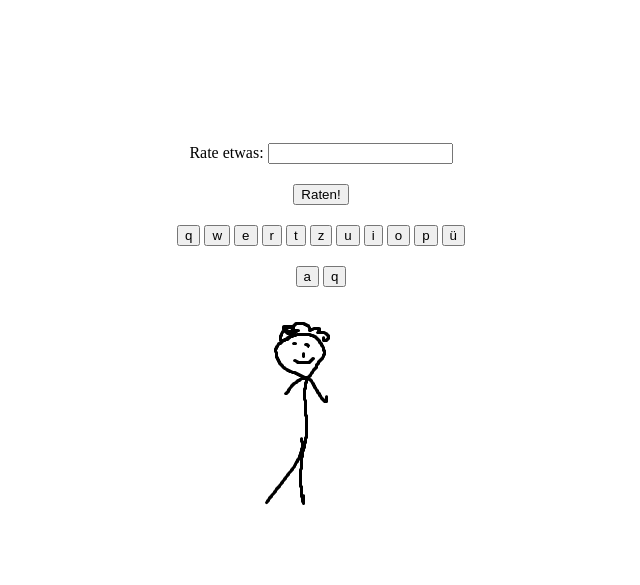
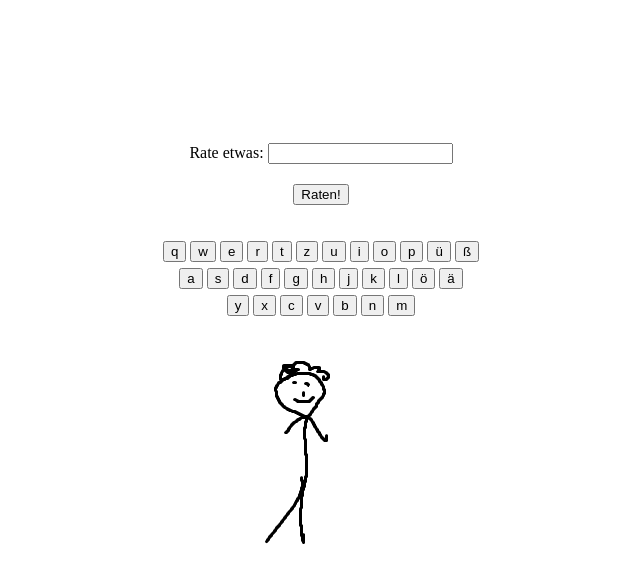
Before and after one commit to wpuinf/jimiswebsite, a plain HTML site: page src/informatik/hangman/index.html in a window 1280 px wide. Shown: the whole page, without its empty margins (319-959 px from the left). Drawn offline with Linux system fonts and the light colour scheme; no server answers.

Commit message:
Added on-screen keyboard to hangman game

```diff
--- a/src/informatik/hangman/index.html
+++ b/src/informatik/hangman/index.html
@@ -12,6 +12,7 @@
         <div id="errors"></div>
         <div id="wrongGuesses"></div>
         <div id="keyboard">
+            <p>
                 <button onclick="guess('q')">q</button>
                 <button onclick="guess('w')">w</button>
                 <button onclick="guess('e')">e</button>
@@ -23,9 +24,30 @@
                 <button onclick="guess('o')">o</button>
                 <button onclick="guess('p')">p</button>
                 <button onclick="guess('ü')">ü</button>
-            <br>
+                <button onclick="guess('ß')">ß</button>
+            </p>
+            <p>
                 <button onclick="guess('a')">a</button>
-            <button onclick="guess('q')">q</button>
+                <button onclick="guess('s')">s</button>
+                <button onclick="guess('d')">d</button>
+                <button onclick="guess('f')">f</button>
+                <button onclick="guess('g')">g</button>
+                <button onclick="guess('h')">h</button>
+                <button onclick="guess('j')">j</button>
+                <button onclick="guess('k')">k</button>
+                <button onclick="guess('l')">l</button>
+                <button onclick="guess('ö')">ö</button>
+                <button onclick="guess('ä')">ä</button>
+            </p>
+            <p>
+                <button onclick="guess('y')">y</button>
+                <button onclick="guess('x')">x</button>
+                <button onclick="guess('c')">c</button>
+                <button onclick="guess('v')">v</button>
+                <button onclick="guess('b')">b</button>
+                <button onclick="guess('n')">n</button>
+                <button onclick="guess('m')">m</button>
+            </p>
         </div>
         <div id="currentHangman">
             <img src="hangmen/0.png">
--- a/src/informatik/hangman/style.css
+++ b/src/informatik/hangman/style.css
@@ -15,3 +15,9 @@ button {
 #showWord {
     display: none;
 }
+#keyboard p {
+    margin-bottom: -30px
+}
+#keyboard {
+    margin-bottom: 40px;
+}
```
Lines whose indentation alone changed are shown as unchanged.
